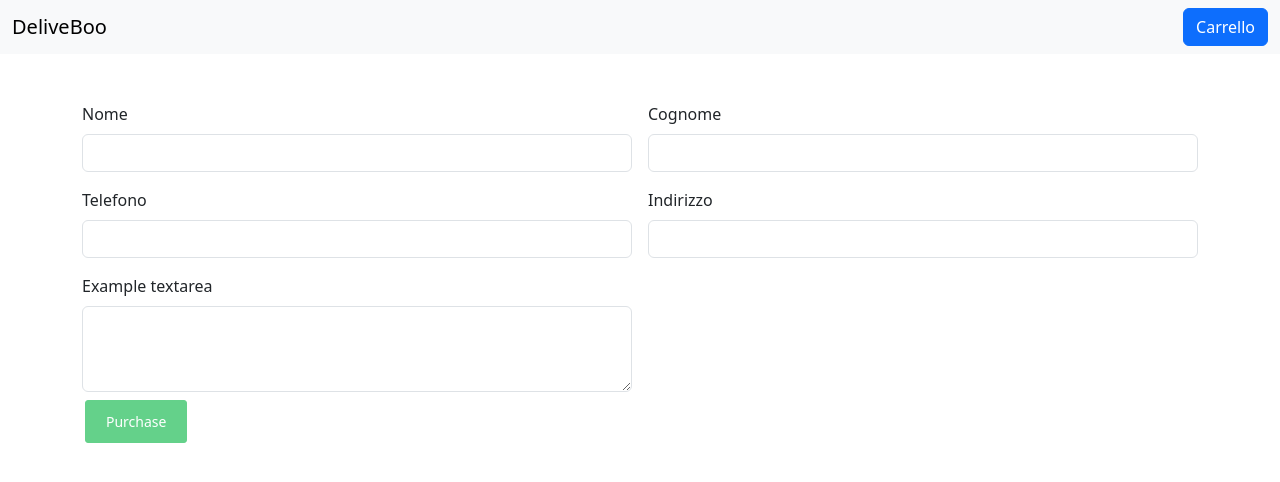
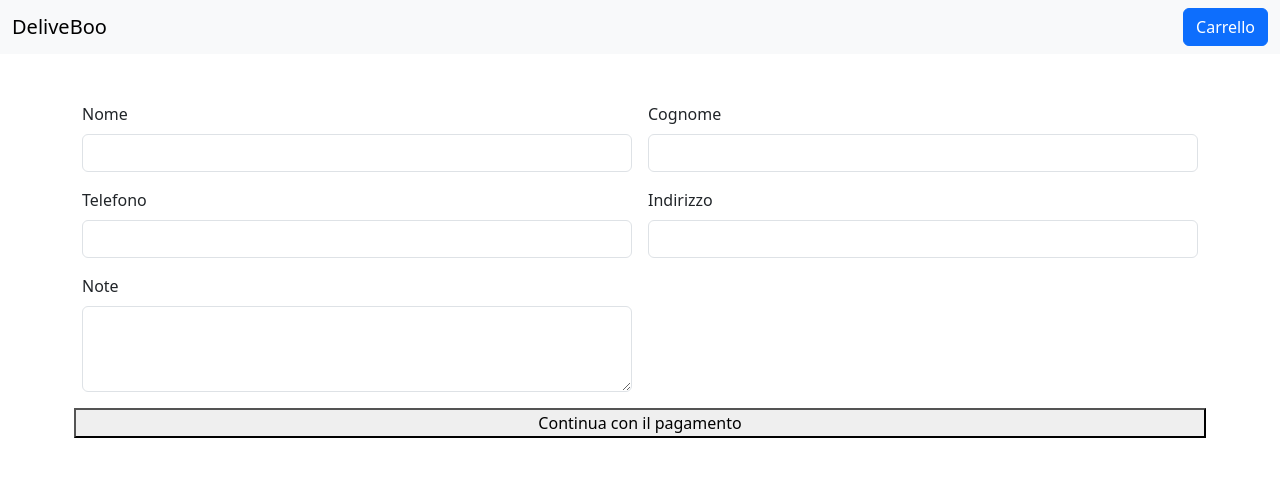
Before and after one commit to RodiaGiordano/DeliveBoo_Team7_Vue, a Vue app: page /test in a window 1280 px wide. Shown: the top 482 px of the page. Built offline with nearby package versions, Linux system fonts and the light colour scheme; no server answers.

Commit message:
add form validation client side

```diff
--- a/src/pages/TestPage.vue
+++ b/src/pages/TestPage.vue
@@ -6,10 +6,17 @@ export default {
   data() {
     return {
       loading: false,
+      paymentForm: false,
+      dataForm: true,
+      validatedForm: {},
     };
   },
 
   methods: {
+    isValid(formData) {
+      return formData.name !== '' && formData.lastName !== '' && formData.tel.match(/^\d+$/) && formData.tel !== '' && formData.address !== '';
+    },
+
     tokenCall() {
       axios
         .get(store.baseUri + 'order/generate')
@@ -27,7 +34,13 @@ export default {
               button.addEventListener('click', function () {
                 instance.requestPaymentMethod((err, payload) => {
                   axios.post(store.baseUri + 'order/make/payment', { payment_method_nonce: payload.nonce, id: 4 }).then((response) => {
-                    console.log(response);
+                    console.log(response.data);
+
+                    if (response.data.succes) {
+                      axios.post(store.baseUri + 'order/send', { formData: this.dataForm }).then((response) => {
+                        console.log(response);
+                      });
+                    }
                   });
                 });
               });
@@ -41,11 +54,29 @@ export default {
           this.loading = false;
         });
     },
+
+    submitFormCheck() {
+      const formData = {
+        name: this.$refs.inputName.value,
+        lastName: this.$refs.inputLastName.value,
+        tel: this.$refs.inputTell.value.replace(/\s+/g, ''),
+        address: this.$refs.inputAddress.value,
+        note: this.$refs.inputNote.value,
+      };
+
+      if (this.isValid(formData)) {
+        axios.post(store.baseUri + 'order', formData).then((response) => {
+          this.validatedForm = response.data;
+          this.dataForm = false;
+          this.paymentForm = true;
+
+          this.tokenCall();
+        });
+      }
+    },
   },
 
-  mounted() {
-    this.tokenCall();
-  },
+  mounted() {},
 };
 </script>
 
@@ -56,30 +87,31 @@ export default {
       <div class="spinner-border ms-auto" aria-hidden="true"></div>
     </div>
 
-    <form class="row g-3" id="ciao">
+    <form v-if="dataForm" @submit.prevent="submitForm" class="row g-3" id="ciao">
       <div class="col-md-6">
         <label for="inputName" class="form-label">Nome</label>
-        <input type="text" class="form-control" id="inputname" required />
+        <input type="text" class="form-control" ref="inputName" required />
       </div>
       <div class="col-md-6">
         <label for="inputLastName" class="form-label">Cognome</label>
-        <input type="text" class="form-control" id="inputLastName" required />
+        <input type="text" class="form-control" ref="inputLastName" value="" required />
       </div>
       <div class="col-6">
         <label for="inputTell" class="form-label">Telefono</label>
-        <input type="text" class="form-control" id="inputTell" pattern="[0-9]{9,15}" title="porco dio" required />
+        <input type="tel" pattern="[0-9\s]+" class="form-control" ref="inputTell" required />
       </div>
       <div class="col-6">
         <label for="inputAddress" class="form-label">Indirizzo</label>
-        <input type="text" class="form-control" id="inputAddress" required />
+        <input type="text" class="form-control" ref="inputAddress" required />
       </div>
       <div class="col-md-6">
-        <label for="inputNote" class="form-label">Example textarea</label>
-        <textarea class="form-control" id="inputNote" rows="3"></textarea>
+        <label for="inputNote" class="form-label">Note</label>
+        <textarea class="form-control" ref="inputNote" rows="3"></textarea>
       </div>
+      <button type="submit" @click="submitFormCheck()">Continua con il pagamento</button>
     </form>
 
-    <div class="payment mt-2">
+    <div v-if="paymentForm" class="payment mt-2">
       <div id="dropin-container"></div>
       <button form="ciao" id="submit-button" class="button button--small button--green">Purchase</button>
     </div>
```
